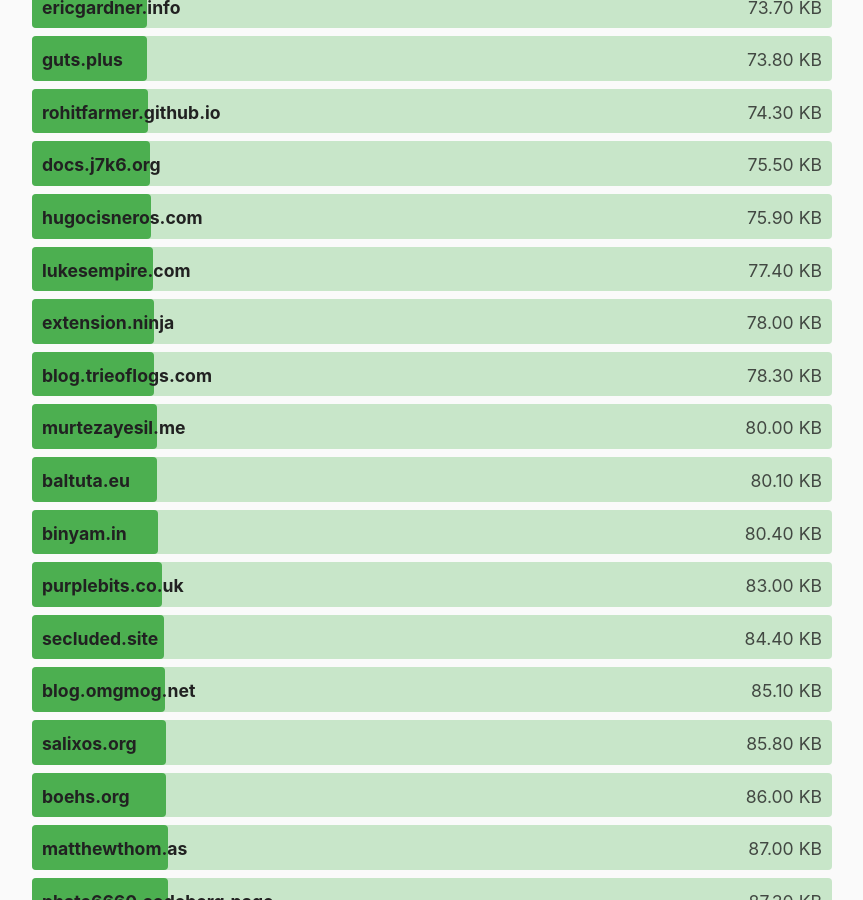
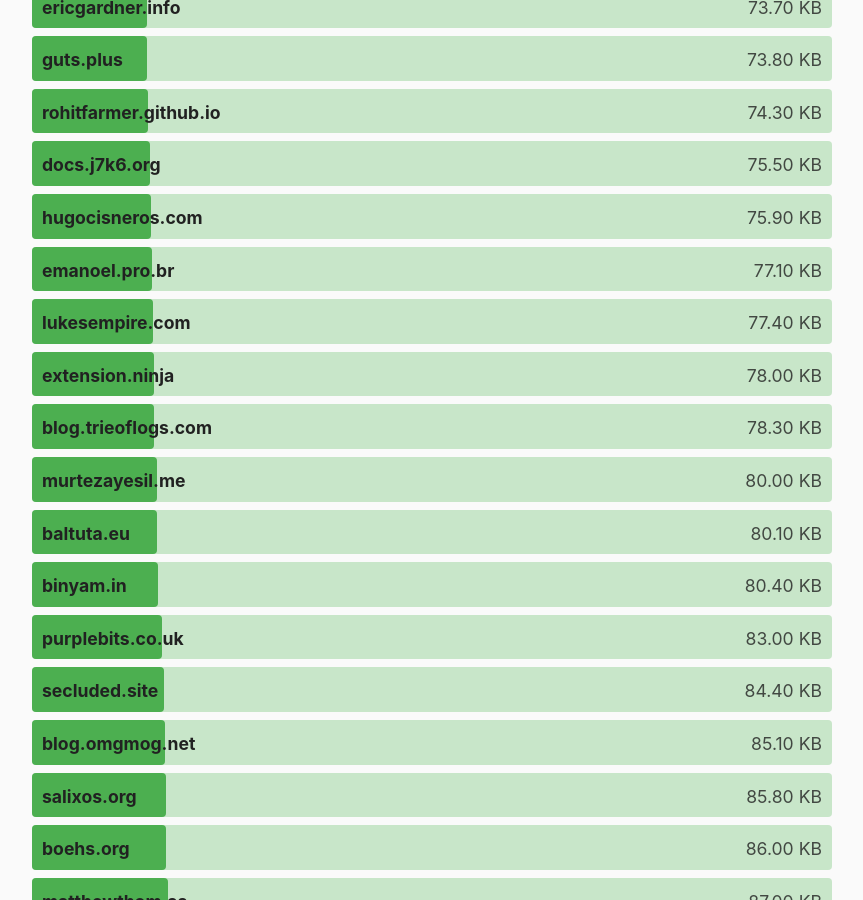
Before and after one commit to kevquirk/512kb.club, a Jekyll site: the page built from index.md, in a window 1280 px wide and 900 px high, scrolled down 15892 px. Shown: the whole window, without its empty margins (208-1071 px from the left). Built offline with Jekyll 4.4.1, drawn with Linux system fonts in a browser that asks for light colours.

Commit message:
Update sites.yml

```diff
--- a/_data/sites.yml
+++ b/_data/sites.yml
@@ -823,6 +823,11 @@
   size: 137.5
   last_checked: 2022-02-05
 
+- domain: emanoel.pro.br
+  url: https://emanoel.pro.br
+  size: 77.1
+  last_checked: 2022-11-08
+
 - domain: emanuelpina.pt
   url: https://emanuelpina.pt/
   size: 95.8
```
